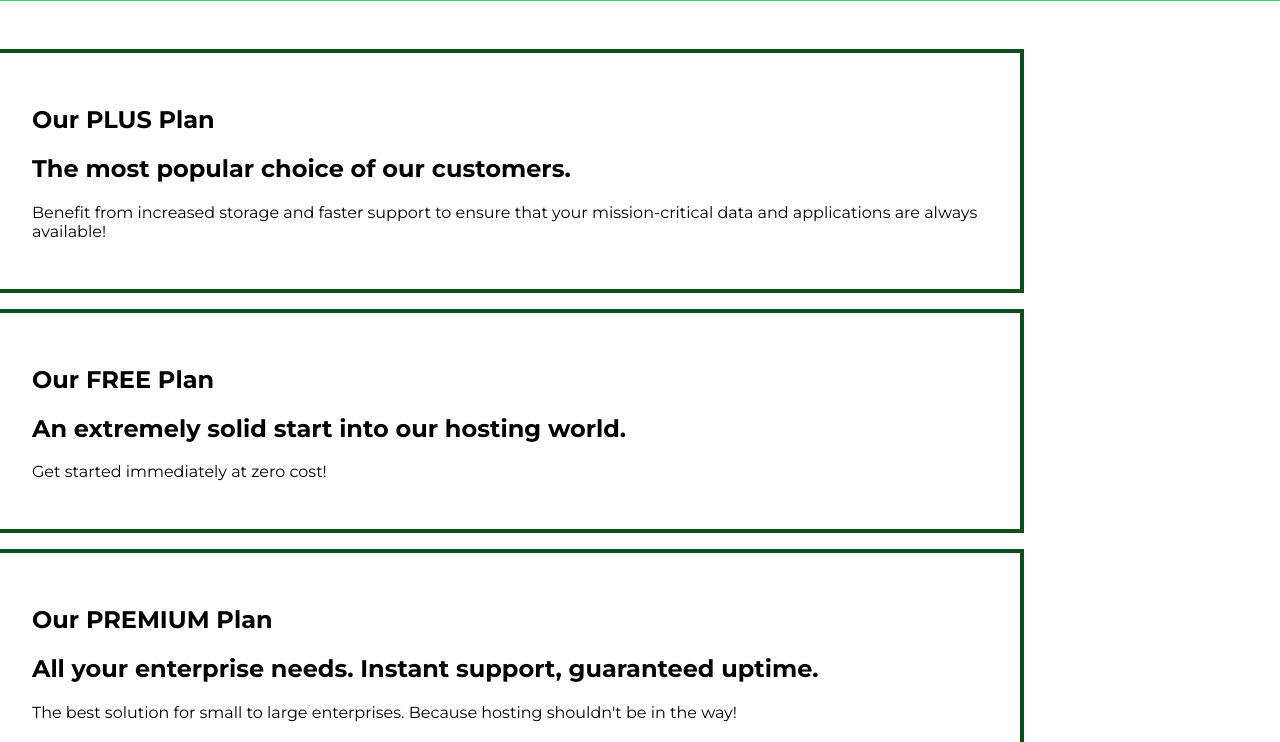
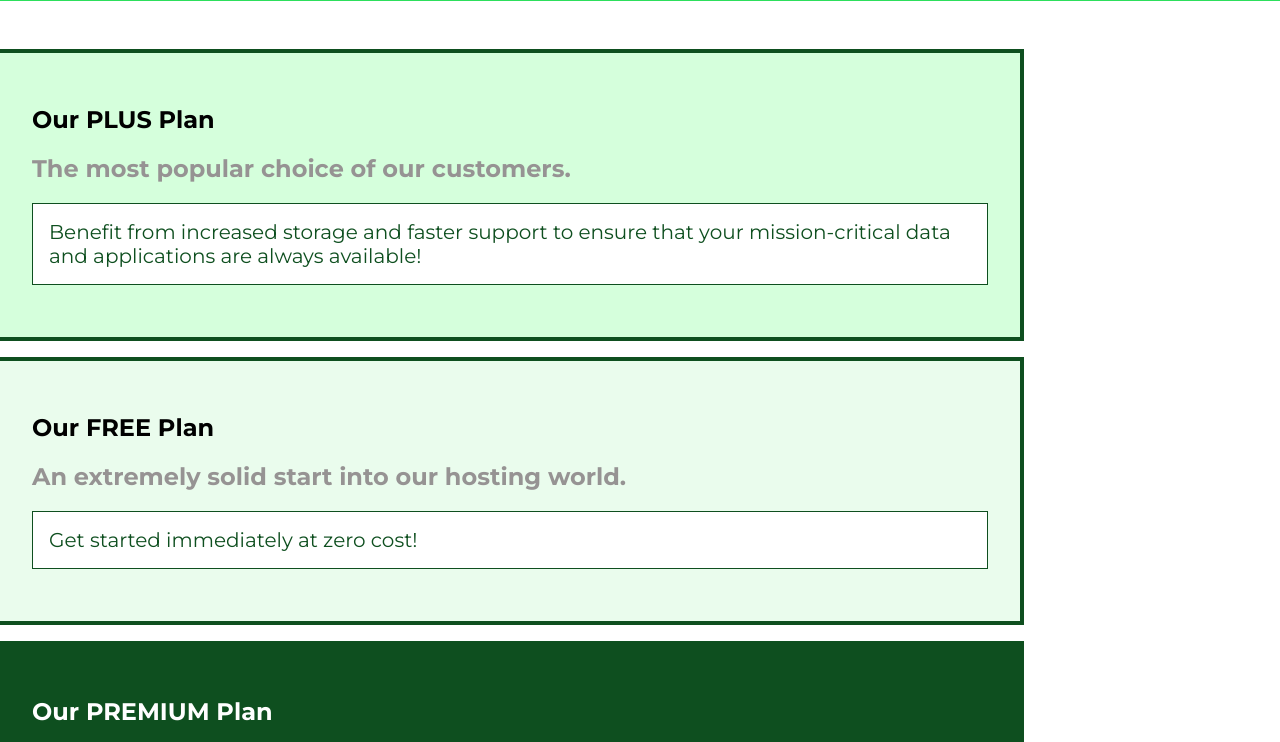
Before and after one commit to mateuszfranke/css-course, a plain HTML site: page packages/index.html in a window 1280 px wide. Shown: the part 42-784 px from the top of the page. Drawn offline with Linux system fonts and the light colour scheme.

Commit message:
styling packages

```diff
--- a/packages/index.html
+++ b/packages/index.html
@@ -34,26 +34,26 @@
     </nav>
 </header>
 <main>
-    <section class="package">
+    <section class="package" id="plus">
         <a href="#">
-            <h1>Our PLUS Plan</h1>
-            <h2>The most popular choice of our customers.</h2>
-            <p>Benefit from increased storage and faster support to ensure that your mission-critical data and applications
+            <h1 class="package__title">Our PLUS Plan</h1>
+            <h2 class="package__subtitle">The most popular choice of our customers.</h2>
+            <p class="package__info">Benefit from increased storage and faster support to ensure that your mission-critical data and applications
                 are always available!</p>
         </a>
     </section>
-    <section class="package">
+    <section class="package" id="free">
         <a href="#">
-            <h1>Our FREE Plan</h1>
-            <h2>An extremely solid start into our hosting world.</h2>
-            <p>Get started immediately at zero cost!</p>
+            <h1 class="package__title">Our FREE Plan</h1>
+            <h2 class="package__subtitle">An extremely solid start into our hosting world.</h2>
+            <p class="package__info">Get started immediately at zero cost!</p>
         </a>
     </section>
-    <section class="package">
+    <section class="package" id="premium">
         <a href="#">
-            <h1>Our PREMIUM Plan</h1>
-            <h2>All your enterprise needs. Instant support, guaranteed uptime. </h2>
-            <p>The best solution for small to large enterprises. Because hosting shouldn't be in the way!</p>
+            <h1 class="package__title">Our PREMIUM Plan</h1>
+            <h2 class="package__subtitle">All your enterprise needs. Instant support, guaranteed uptime. </h2>
+            <p class="package__info">The best solution for small to large enterprises. Because hosting shouldn't be in the way!</p>
         </a>
     </section>
 </main>
--- a/packages/packages.css
+++ b/packages/packages.css
@@ -7,9 +7,45 @@ main {
     border: solid 4px #0e4f1f;
     border-left: none;
 }
+
+.package:hover,
+.package:active
+{
+    box-shadow: 2px 2px 4px rgba(0,0,0,0.5);
+    border-color: #ff5454;
+}
 .package a {
     text-decoration: none;
     color: inherit;
     display: block;
     padding: 32px;
 }
+
+.package__subtitle{
+    color: #969393;
+}
+.package__info{
+    padding: 16px;
+    border:  1px solid #0e4f1f;
+    font-size: 20px;
+    color: #0e4f1f;
+    background-color: white;
+}
+
+#plus {
+    background-color: rgba(213,255,220,095);
+}
+#free {
+    background-color: rgba(234,252,237,095);
+}
+#premium {
+    background-color: rgba(14,79,31,095);
+}
+
+#premium .package__title{
+    color: white;
+}
+
+#premium .package__subtitle{
+    color:  #bbb;
+}
```
